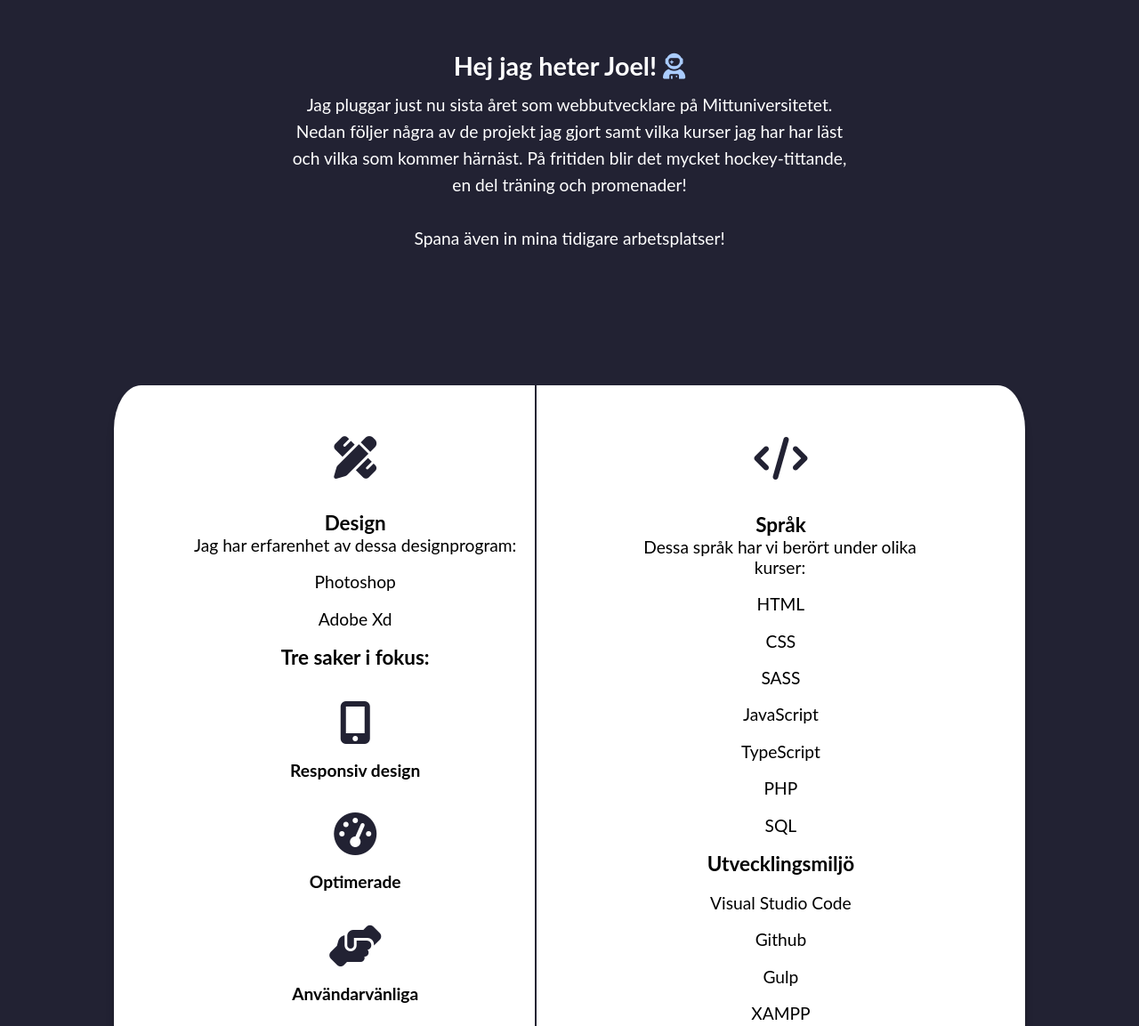
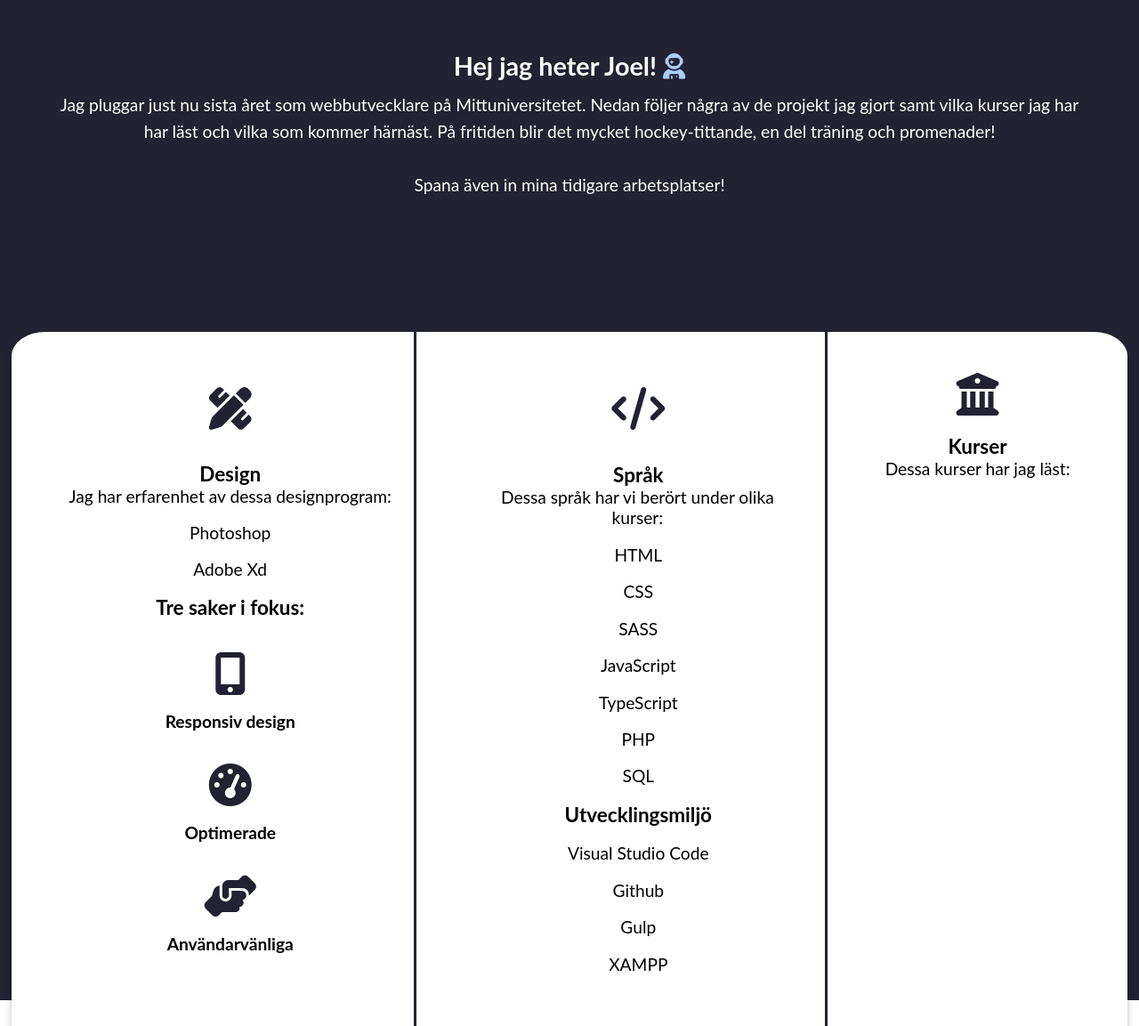
Before and after one commit to Joka1996/projektWeb3, a website: page src/index.html in a window 1280 px wide. Shown: the part 774-1927 px from the top of the page at 89% size. Drawn offline with nearby package versions, Linux system fonts and the light colour scheme; files that its build step writes are made by us from their sources; no server answers.

Commit message:
lagt till mq för laptop.

```diff
--- a/src/sass/_layout.scss
+++ b/src/sass/_layout.scss
@@ -491,3 +491,25 @@ footer {
     }
   }
 }
+// laptop
+@media only screen and (min-width: 900px) and (max-width: 1600px) {
+  .about {
+    #about-me {
+      min-width: 90%;
+    }
+    .knowledge {
+      max-width: 98%;
+      .design {
+        border-right: 3px solid $maincolor;
+        border-bottom: none;
+      }
+      .code {
+        border-right: 3px solid $maincolor;
+        border-bottom: none;
+      }
+      .location {
+        border-left: none;
+      }
+    }
+  }
+}
```
